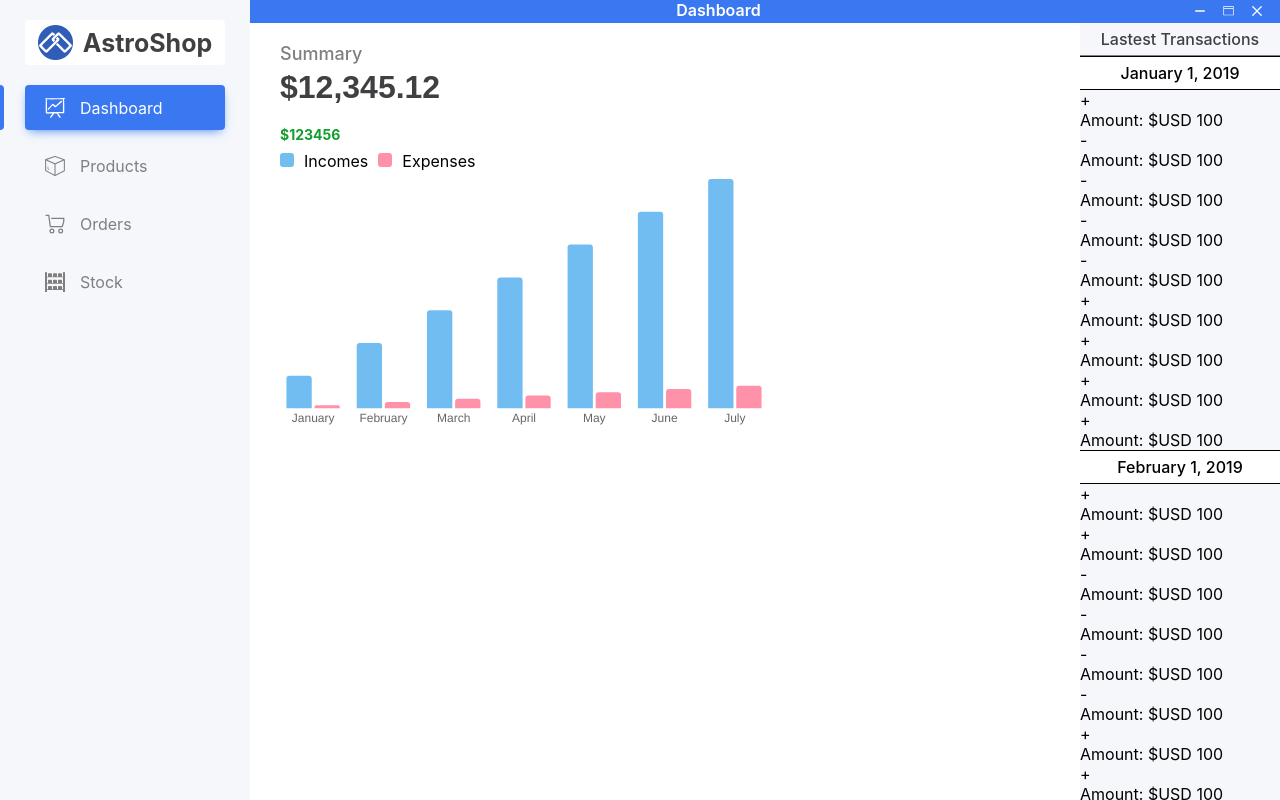
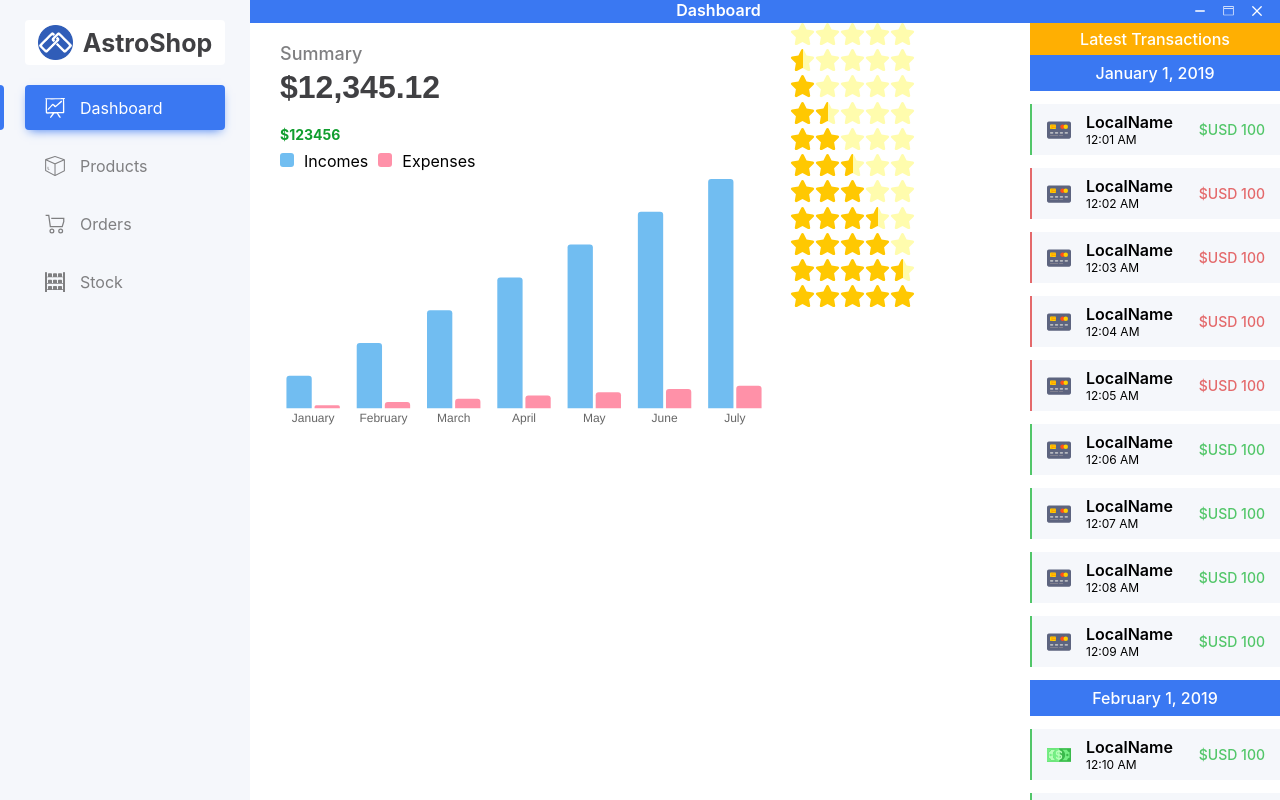
Before and after one commit to sebas-pena/store, a React (Create React App) app in the folder management-app/: page / in a window 1280 px wide. Built offline with nearby package versions, Linux system fonts and the light colour scheme.

Commit message:
avance star rating

```diff
--- a/management-app/src/components/latest-transactions/TransactionsHistory.jsx
+++ b/management-app/src/components/latest-transactions/TransactionsHistory.jsx
@@ -1,13 +1,20 @@
 import { parseTimestamp } from "../../helpers/parseTimestamp"
 
 import { transactionsHistoryMock } from "../../mocks/transactionsHistory"
+import { ReactComponent as CashIcon } from "../../assets/svg/cash.svg"
+import { ReactComponent as CardIcon } from "../../assets/svg/card.svg"
 import "./latesttransactions.css"
+
+const paymentMethodsIcons = {
+  cash: <CashIcon width="24" />,
+  card: <CardIcon width="24" />,
+}
 
 const LatestTransactions = () => {
   return (
     <div className="latest-transactions__ctn">
       <header className="latest-transactions__header">
-        <p>Lastest Transactions</p>
+        <p>Latest Transactions</p>
       </header>
       <ul className="latest-transactions__list">
         {transactionsHistoryMock.map((day, index) => {
@@ -16,17 +23,24 @@ const LatestTransactions = () => {
               <header className="latest-transactions__day">
                 <p>{parseTimestamp.getMouthDayYear(day.timestamp)}</p>
               </header>
-              <ul>
+              <ul className="latest-transactions__day-list">
                 {day.transactions.map((transaction) => {
                   return (
                     <li
                       key={transaction.timestamp}
-                      className="latest-transactions__item"
+                      className={`latest-transactions__item ${transaction.type}`}
                     >
-                      <p>{transaction.type === "income" ? "+" : "-"}</p>
-                      <p>
-                        Amount: $
-                        {transaction.currency + " " + transaction.amount}
+                      {paymentMethodsIcons[transaction.method]}
+                      <div className="latest-transactions__item-info">
+                        <p className="latest-transactions__item-local">
+                          {transaction.local}
+                        </p>
+                        <p className="latest-transactions__item-time">
+                          {parseTimestamp.getTime12(transaction.timestamp)}
+                        </p>
+                      </div>
+                      <p className="latest-transactions__item-amount">
+                        ${transaction.currency + " " + transaction.amount}
                       </p>
                     </li>
                   )
--- a/management-app/src/components/latest-transactions/latesttransactions.css
+++ b/management-app/src/components/latest-transactions/latesttransactions.css
@@ -1,16 +1,17 @@
 .latest-transactions__ctn{
   display: flex;
   flex-direction: column;
-  width: 200px;
-  background-color: var(--light-gray);
+  width: 250px;
+  background-color: #fff;
+
 }
 
 .latest-transactions__header{
   padding: 6px 0;
   text-align: center;
-  border-bottom: 1px solid var(--gray);
+  background-color: var(--yellow);
+  color: #fff;
   font-weight: 500;
-  color: var(--dark-gray);
 }
 .latest-transactions__list{
   flex: 1 0 ;
@@ -18,12 +19,64 @@
   overflow: auto;
 }
 
+.latest-transactions__list > li:not(:first-child){
+  margin-top: 13px;
+}
 .latest-transactions__day{
-  padding: 6px 0;
-  background-color: #fff;
-  border-top: 1px solid black;
-  border-bottom: 1px solid black;
+  padding: 8px 0;
+  margin-bottom: 13px;
+  background-color: var(--primary);
   font-family: -apple-system, BlinkMacSystemFont, 'Segoe UI', Roboto, Oxygen, Ubuntu, Cantarell, 'Open Sans', 'Helvetica Neue', sans-serif;
   text-align: center;
   font-weight: 500;
+  color: #fff;
 }
+
+
+.latest-transactions__day-list{
+  display: flex;
+  flex-direction: column;
+  gap: 13px;
+}
+
+.latest-transactions__item{
+  display: flex;
+  align-items: center;
+  gap: 15px;
+  padding: 8px 15px;
+  background-color: var(--light-gray);
+}
+
+.latest-transactions__item.income{
+  border-left: 2px solid var(--light-green);
+}
+.latest-transactions__item.expense{
+  border-left: 2px solid var(--light-red);
+}
+
+
+.latest-transactions__item-info{
+}
+.latest-transactions__item-local{
+  font-weight: 600;
+  font-size: 16px;
+}
+.latest-transactions__item-time{
+  font-size: 12px;
+}
+
+
+
+.latest-transactions__item-amount{
+  font-size: 14px;
+  font-weight: 500;
+  margin-left: auto;
+}
+
+.latest-transactions__item.income .latest-transactions__item-amount{
+  color: var(--light-green);
+}
+
+.latest-transactions__item.expense .latest-transactions__item-amount{
+  color: var(--light-red);
+}
--- /dev/null
+++ b/management-app/src/components/star-rating/StarRating.jsx
@@ -0,0 +1,37 @@
+import { ReactComponent as StarIcon } from "../../assets/svg/star.svg"
+
+import "./starrating.css"
+const ratings = {
+  0: "0%",
+  0.5: "10%",
+  1: "20%",
+  1.5: "30%",
+  2: "40%",
+  2.5: "50%",
+  3: "60%",
+  3.5: "70%",
+  4: "80%",
+  4.5: "90%",
+  5: "100%",
+}
+
+const StarRating = ({ rating }) => {
+  return (
+    <div className="star-rating__ctn">
+      <StarIcon width="25" fill="grey" className="star-rating__star" />
+      <StarIcon width="25" fill="grey" className="star-rating__star" />
+      <StarIcon width="25" fill="grey" className="star-rating__star" />
+      <StarIcon width="25" fill="grey" className="star-rating__star" />
+      <StarIcon width="25" fill="grey" className="star-rating__star" />
+      <div className="star-rating__overlays">
+        <div
+          className="star-rating__overlay-yellow"
+          style={{ width: ratings[rating] }}
+        ></div>
+        <div className="star-rating__overlay-gray"></div>
+      </div>
+    </div>
+  )
+}
+
+export default StarRating
--- /dev/null
+++ b/management-app/src/components/star-rating/starrating.css
@@ -0,0 +1,26 @@
+.star-rating__ctn{
+    position: relative;
+}
+
+.star-rating__overlays{
+    position: absolute;
+    display: flex;
+    top: 0;
+    left: 0;
+    width: 100%;
+    height: 100%;
+}
+
+.star-rating__overlays > div {
+    mix-blend-mode: overlay;
+    height: 100%;
+}
+
+.star-rating__overlay-yellow{
+    background-color: #ffc800;
+}
+
+.star-rating__overlay-gray{
+    flex: 1;
+    background-color: #fffcad;
+}
--- /dev/null
+++ b/management-app/src/components/top-selling-dashboard/TopSellingDashboard.jsx
@@ -0,0 +1,21 @@
+import StarRating from "../star-rating/StarRating"
+import "./topsellingdashboard.css"
+const TopSellingDashboard = () => {
+  return (
+    <div>
+      <StarRating rating={0} />
+      <StarRating rating={0.5} />
+      <StarRating rating={1} />
+      <StarRating rating={1.5} />
+      <StarRating rating={2} />
+      <StarRating rating={2.5} />
+      <StarRating rating={3} />
+      <StarRating rating={3.5} />
+      <StarRating rating={4} />
+      <StarRating rating={4.5} />
+      <StarRating rating={5} />
+    </div>
+  )
+}
+
+export default TopSellingDashboard
--- a/management-app/src/helpers/parseTimestamp.js
+++ b/management-app/src/helpers/parseTimestamp.js
@@ -42,4 +42,13 @@ export const parseTimestamp = {
     const day = dayNames[date.getDay()]
     return day
   },
+  getTime12: (timestamp) => {
+    const date = new Date(timestamp)
+    const time = date.toLocaleTimeString("en-US", {
+      hour: "numeric",
+      minute: "numeric",
+      hour12: true,
+    })
+    return time
+  },
 }
--- a/management-app/src/mocks/transactionsHistory.js
+++ b/management-app/src/mocks/transactionsHistory.js
@@ -4,6 +4,7 @@ export const transactionsHistoryMock = [
     transactions: [
       {
         id: "1",
+        local: "LocalName",
         type: "income",
         amount: "100",
         currency: "USD",
@@ -14,7 +15,8 @@ export const transactionsHistoryMock = [
       },
       {
         id: "2",
-        type: "outcome",
+        local: "LocalName",
+        type: "expense",
         amount: "100",
         currency: "USD",
         method: "card",
@@ -24,7 +26,8 @@ export const transactionsHistoryMock = [
       },
       {
         id: "3",
-        type: "outcome",
+        local: "LocalName",
+        type: "expense",
         amount: "100",
         currency: "USD",
         method: "card",
@@ -34,7 +37,8 @@ export const transactionsHistoryMock = [
       },
       {
         id: "4",
-        type: "outcome",
+        local: "LocalName",
+        type: "expense",
         amount: "100",
         currency: "USD",
         method: "card",
@@ -44,7 +48,8 @@ export const transactionsHistoryMock = [
       },
       {
         id: "5",
-        type: "outcome",
+        local: "LocalName",
+        type: "expense",
         amount: "100",
         currency: "USD",
         method: "card",
@@ -54,6 +59,7 @@ export const transactionsHistoryMock = [
       },
       {
         id: "6",
+        local: "LocalName",
         type: "income",
         amount: "100",
         currency: "USD",
@@ -64,6 +70,7 @@ export const transactionsHistoryMock = [
       },
       {
         id: "7",
+        local: "LocalName",
         type: "income",
         amount: "100",
         currency: "USD",
@@ -74,6 +81,7 @@ export const transactionsHistoryMock = [
       },
       {
         id: "8",
+        local: "LocalName",
         type: "income",
         amount: "100",
         currency: "USD",
@@ -84,6 +92,7 @@ export const transactionsHistoryMock = [
       },
       {
         id: "9",
+        local: "LocalName",
         type: "income",
         amount: "100",
         currency: "USD",
@@ -99,57 +108,63 @@ export const transactionsHistoryMock = [
     transactions: [
       {
         id: "10",
+        local: "LocalName",
         type: "income",
         amount: "100",
         currency: "USD",
         status: "success",
-        method: "card",
+        method: "cash",
         description: "Deposit to account",
         timestamp: "2019-01-01T00:10:00.000Z",
       },
       {
         id: "11",
+        local: "LocalName",
         type: "income",
         amount: "100",
         currency: "USD",
         status: "success",
-        method: "card",
+        method: "cash",
         description: "Deposit to account",
         timestamp: "2019-01-01T00:11:00.000Z",
       },
       {
         id: "12",
-        type: "outcome",
+        local: "LocalName",
+        type: "expense",
         amount: "100",
         currency: "USD",
-        method: "card",
+        method: "cash",
         status: "success",
         description: "Withdraw from account",
         timestamp: "2019-01-01T00:12:00.000Z",
       },
       {
         id: "13",
-        type: "outcome",
+        local: "LocalName",
+        type: "expense",
         amount: "100",
         currency: "USD",
-        method: "card",
+        method: "cash",
         status: "success",
         description: "Withdraw from account",
         timestamp: "2019-01-01T00:13:00.000Z",
       },
       {
         id: "14",
-        type: "outcome",
+        local: "LocalName",
+        type: "expense",
         amount: "100",
         currency: "USD",
-        method: "card",
+        method: "cash",
         status: "success",
         description: "Withdraw from account",
         timestamp: "2019-01-01T00:14:00.000Z",
       },
       {
         id: "15",
-        type: "outcome",
+        local: "LocalName",
+        type: "expense",
         amount: "100",
         currency: "USD",
         method: "card",
@@ -159,6 +174,7 @@ export const transactionsHistoryMock = [
       },
       {
         id: "16",
+        local: "LocalName",
         type: "income",
         amount: "100",
         currency: "USD",
@@ -169,6 +185,7 @@ export const transactionsHistoryMock = [
       },
       {
         id: "17",
+        local: "LocalName",
         type: "income",
         amount: "100",
         currency: "USD",
@@ -179,6 +196,7 @@ export const transactionsHistoryMock = [
       },
       {
         id: "18",
+        local: "LocalName",
         type: "income",
         amount: "100",
         currency: "USD",
--- a/management-app/src/pages/DashboardPage.jsx
+++ b/management-app/src/pages/DashboardPage.jsx
@@ -1,5 +1,6 @@
 import SalesExpensesChart from "../components/charts/sales-expenses/SalesExpensesChart"
 import LatestTransactions from "../components/latest-transactions/TransactionsHistory"
+import TopSellingDashboard from "../components/top-selling-dashboard/TopSellingDashboard"
 import { totalSalesMock } from "../mocks/totalsales"
 import "./dashboard-page.css"
 const DashboardPage = () => {
@@ -7,6 +8,7 @@ const DashboardPage = () => {
     <div className="dashboard__ctn">
       <main className="dashboard__main-ctn">
         <SalesExpensesChart period={"lastyear"} {...totalSalesMock} />
+        <TopSellingDashboard />
       </main>
       <LatestTransactions />
     </div>
```
Also changed, not shown: management-app/src/index.css (+6 -3 lines), management-app/src/assets/svg/star.svg (added), management-app/src/components/top-selling-dashboard/topsellingdashboard.css (added). Lines whose indentation alone changed are shown as unchanged.
